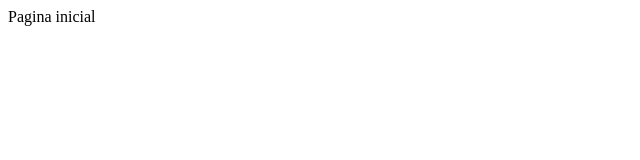
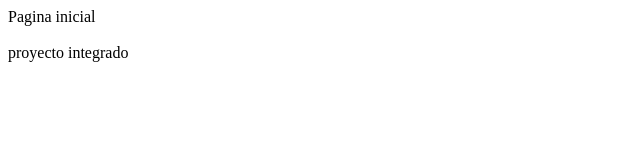
Before and after one commit to gabrielavegacardenas/grupo-8-5, a plain HTML site: page index.html in a window 1280 px wide. Shown: the whole page, without its empty margins (0-640 px from the left). Drawn offline with Linux system fonts and the light colour scheme.

Commit message:
Actualizacion 2

```diff
--- a/index.html
+++ b/index.html
@@ -6,6 +6,8 @@
     <title>Document</title>
 </head>
 <body>
-   Pagina inicial
+   Pagina inicial <br><br>
+
+   proyecto integrado
 </body>
 </html>
```
